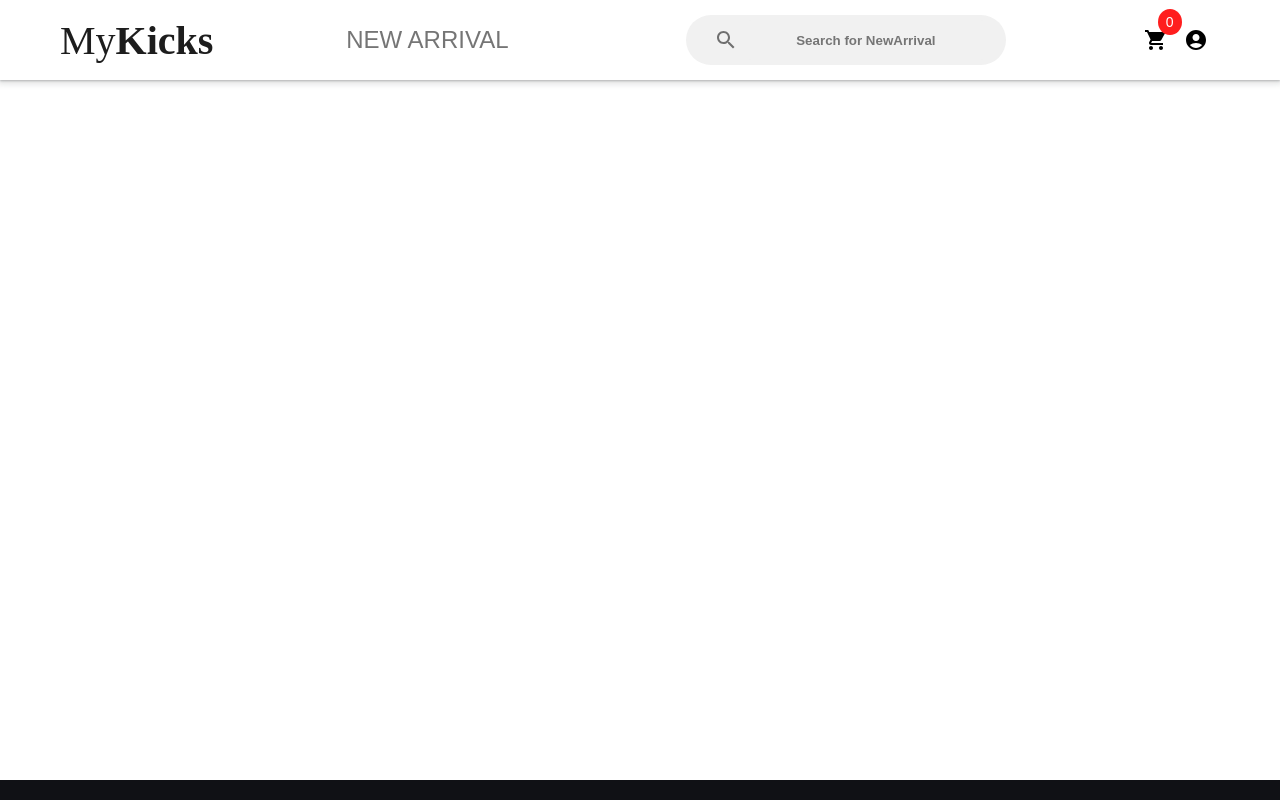
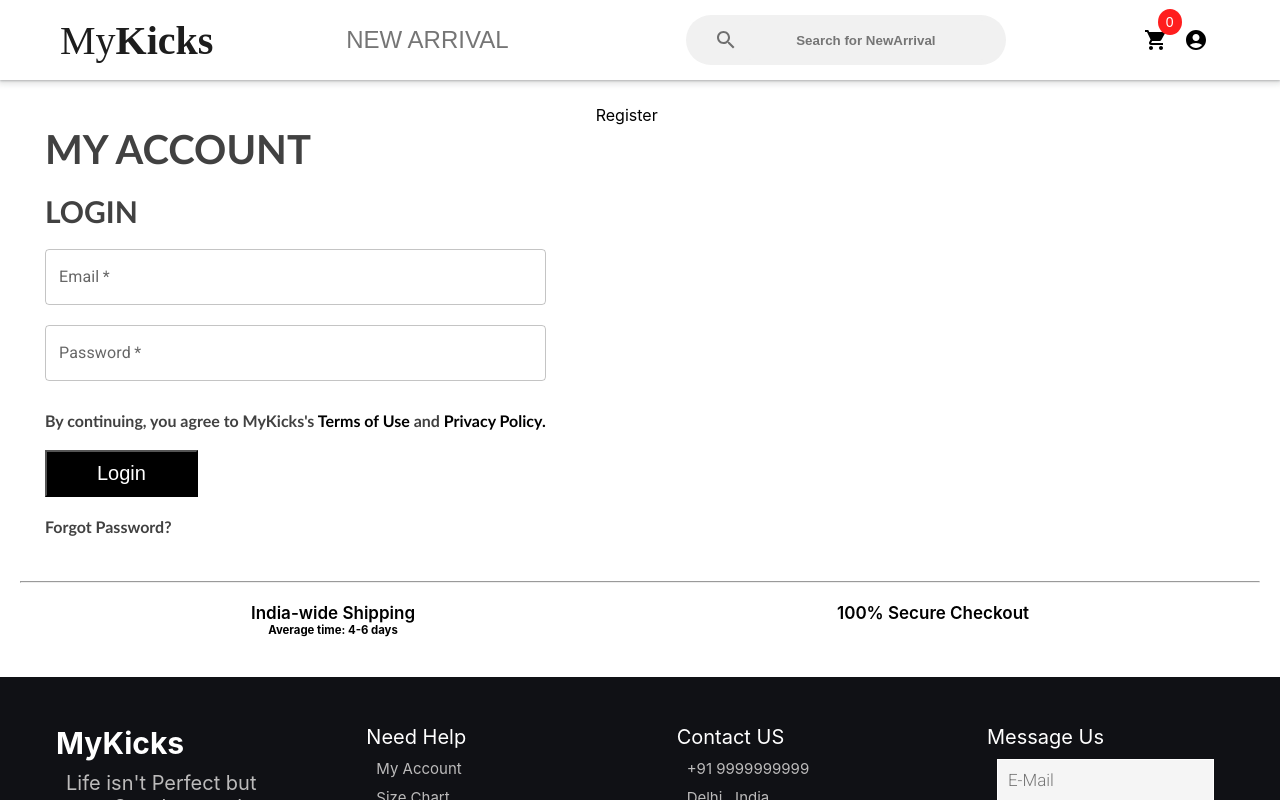
Before and after one commit to Balraj4347/MyKicks, a React (Create React App) app in the folder client/: page /login in a window 1280 px wide. Shown: the top 800 px of the page. Built offline with nearby package versions, Linux system fonts and the light colour scheme.

Commit message:
login page setup

```diff
--- a/client/src/App.css
+++ b/client/src/App.css
@@ -4,7 +4,7 @@
 .app_main_div {
   padding: 10px;
   margin: 10px;
-  min-height: 85vh;
+  min-height: 65vh;
 }
 
 .Slider-bar {
--- a/client/src/App.js
+++ b/client/src/App.js
@@ -7,6 +7,7 @@ import NewArrival from "./pages/NewArrival";
 import Cart from "./pages/Cart";
 import Checkout from "./pages/Checkout";
 import Product from "./pages/Product";
+import Login from "./pages/Login";
 function App() {
   return (
     <div className='App'>
@@ -20,6 +21,8 @@ function App() {
 
             <Route exact path='/cart' element={<Cart />} />
             <Route exact path='/checkout' element={<Checkout />} />
+
+            <Route exact path='/login' element={<Login />} />
           </Routes>
         </main>
       </Router>
--- a/client/src/Styles/Cart.css
+++ b/client/src/Styles/Cart.css
@@ -39,6 +39,7 @@
 /* cart-page-footer */
 .cart-page-footer {
   font-size: 17px;
+  margin: 20px;
   font-weight: 600;
   display: flex;
   justify-content: space-around;
--- a/client/src/Styles/Checkout.css
+++ b/client/src/Styles/Checkout.css
@@ -5,10 +5,10 @@
 
 .checkout-wrapper .billing-details {
   width: 66%;
-  height: 80vh;
+  min-height: 80vh;
 }
 .checkout-wrapper .billing-details .header {
-  font-size: 40px;
+  font-size: 35px;
   margin: 10px 5px;
   text-align: start;
   font-family: serif;
@@ -52,6 +52,7 @@
   height: 80vh;
   text-align: start;
   overflow-y: scroll;
+  padding: 20px;
 }
 .checkout-wrapper .order-table-checkout .yourOrder {
   font-size: 40px;
--- /dev/null
+++ b/client/src/Styles/Login.css
@@ -0,0 +1,45 @@
+.login-page-wrapper {
+  display: flex;
+  padding: 5px;
+  gap: 30px;
+  /* justify-content: space-around; */
+  margin-bottom: 20px;
+}
+/* login-section  */
+.login-page-wrapper .login-section {
+  text-align: left;
+  padding: 10px;
+  font-family: "Trebuchet MS", "Lucida Sans Unicode", "Lucida Grande",
+    "Lucida Sans", Arial, sans-serif;
+  color: rgb(65, 65, 65);
+  font-weight: bolder;
+}
+
+.login-page-wrapper .login-section > div {
+  padding: 10px;
+}
+.login-page-wrapper .login-section .my-account {
+  font-size: 40px;
+}
+.login-page-wrapper .login-section .login-title {
+  font-size: 30px;
+}
+
+.login-page-wrapper .login-section .form-wrapper {
+  display: flex;
+  flex-direction: column;
+  gap: 20px;
+  margin-bottom: 30px;
+}
+
+.login-page-wrapper .login-section .form-bottom-login button {
+  font-size: 20px;
+  color: white;
+  background-color: black;
+  margin: 20px 0px;
+  cursor: pointer;
+  padding: 10px 50px;
+}
+.login-page-wrapper .login-section .form-bottom-login button:hover {
+  background-color: rgba(0, 0, 0, 0.823);
+}
--- /dev/null
+++ b/client/src/components/LoginPage/Register.jsx
@@ -0,0 +1,7 @@
+import React from "react";
+
+const Register = () => {
+  return <div>Register</div>;
+};
+
+export default Register;
--- a/client/src/components/NavBar/NavBar.jsx
+++ b/client/src/components/NavBar/NavBar.jsx
@@ -78,7 +78,7 @@ const NavBar = () => {
                 <div id='badge'>{cartItems.length}</div>
               </IconButton>
             </NavLink>
-            <NavLink to='/'>
+            <NavLink to='/login'>
               <IconButton sx={{ color: "black" }}>
                 <AccountCircleIcon />
               </IconButton>
--- /dev/null
+++ b/client/src/pages/Login.jsx
@@ -0,0 +1,128 @@
+import React from "react";
+import TextField from "@mui/material/TextField";
+import { useEffect, useState } from "react";
+import { Link, useNavigate, useLocation } from "react-router-dom";
+import { useDispatch, useSelector } from "react-redux";
+import { clearErrors, loginUser } from "../redux-actions/userActions";
+import "../Styles/Login.css";
+import Register from "../components/LoginPage/Register";
+const Login = () => {
+  const dispatch = useDispatch();
+  const navigate = useNavigate();
+  const location = useLocation();
+
+  //  const location = useLocation();
+
+  const { loading, isAuthenticated, error } = useSelector(
+    (state) => state.user
+  );
+
+  const [email, setEmail] = useState("");
+  const [password, setPassword] = useState("");
+
+  const handleLogin = (e) => {
+    e.preventDefault();
+    dispatch(loginUser(email, password));
+  };
+
+  const redirect = location.search ? location.search.split("=")[1] : "account";
+
+  useEffect(() => {
+    if (error) {
+      dispatch(clearErrors());
+    }
+    if (isAuthenticated) {
+      navigate(`/${redirect}`);
+    }
+  }, [dispatch, error, isAuthenticated, redirect, navigate]);
+
+  return (
+    <>
+      <div className='login-page-wrapper'>
+        <LoginSection
+          handleLogin={handleLogin}
+          setEmail={setEmail}
+          setPassword={setPassword}
+          email={email}
+          password={password}
+        />
+        <div className='login-page-register'>
+          <Register />
+        </div>
+      </div>
+      <hr />
+      <InfoFooter />
+    </>
+  );
+};
+
+const LoginSection = ({
+  handleLogin,
+  setEmail,
+  setPassword,
+  email,
+  password,
+}) => {
+  return (
+    <div className='login-section'>
+      <div className='my-account'>MY ACCOUNT</div>
+      <div className='login-title'>LOGIN</div>
+      <div>
+        <form onSubmit={handleLogin}>
+          <div className='form-wrapper'>
+            <div className='text-field-login'>
+              <TextField
+                fullWidth
+                id='email'
+                label='Email'
+                type='email'
+                value={email}
+                onChange={(e) => setEmail(e.target.value)}
+                required
+              />
+            </div>
+            <div className='text-field-login'>
+              <TextField
+                fullWidth
+                id='password'
+                label='Password'
+                type='password'
+                value={password}
+                onChange={(e) => setPassword(e.target.value)}
+                required
+              />
+            </div>
+          </div>
+          <div className='form-bottom-login'>
+            <p>
+              By continuing, you agree to MyKicks's{" "}
+              <b style={{ color: "black" }}> Terms of Use</b> and{" "}
+              <b style={{ color: "black" }}> Privacy Policy.</b>
+            </p>
+
+            <button type='submit'>Login</button>
+            <div>
+              <Link to='/password/forgot'>Forgot Password?</Link>
+            </div>
+          </div>
+        </form>
+      </div>
+    </div>
+  );
+};
+
+const InfoFooter = () => {
+  return (
+    <div className='cart-page-footer'>
+      <div className='shipping'>
+        <p>India-wide Shipping</p>
+        <h6>Average time: 4-6 days</h6>
+      </div>
+      <div className='secure'>
+        <p>100% Secure Checkout</p>
+      </div>
+    </div>
+  );
+};
+
+export default Login;
--- /dev/null
+++ b/client/src/redux-actions/userActions.js
@@ -0,0 +1,41 @@
+import {
+  LOGIN_USER_REQUEST,
+  LOGIN_USER_FAIL,
+  LOGIN_USER_SUCCESS,
+  CLEAR_ERRORS,
+} from "../redux-constants/userConstants";
+import axios from "axios";
+
+// Login User
+export const loginUser = (email, password) => async (dispatch) => {
+  try {
+    dispatch({ type: LOGIN_USER_REQUEST });
+
+    const config = {
+      headers: {
+        "Content-Type": "application/json",
+      },
+    };
+
+    const { data } = await axios.post(
+      "/api/login",
+      { email, password },
+      config
+    );
+
+    dispatch({
+      type: LOGIN_USER_SUCCESS,
+      payload: data.user,
+    });
+  } catch (error) {
+    dispatch({
+      type: LOGIN_USER_FAIL,
+      payload: error.response.data.message,
+    });
+  }
+};
+
+// Clear All Errors
+export const clearErrors = () => async (dispatch) => {
+  dispatch({ type: CLEAR_ERRORS });
+};
--- /dev/null
+++ b/client/src/redux-constants/userConstants.js
@@ -0,0 +1,4 @@
+export const LOGIN_USER_REQUEST = "LOGIN_USER_REQUEST";
+export const LOGIN_USER_SUCCESS = "LOGIN_USER_SUCCESS";
+export const LOGIN_USER_FAIL = "LOGIN_USER_FAIL";
+export const CLEAR_ERRORS = "CLEAR_ERRORS";
--- /dev/null
+++ b/client/src/redux-reducers/userReducer.js
@@ -0,0 +1,39 @@
+import {
+  LOGIN_USER_REQUEST,
+  LOGIN_USER_FAIL,
+  LOGIN_USER_SUCCESS,
+  CLEAR_ERRORS,
+} from "../redux-constants/userConstants";
+
+export const userReducer = (state = { user: {} }, { type, payload }) => {
+  switch (type) {
+    case LOGIN_USER_REQUEST:
+      return {
+        loading: true,
+        isAuthenticated: false,
+      };
+    case LOGIN_USER_SUCCESS:
+      return {
+        ...state,
+        loading: false,
+        isAuthenticated: true,
+        user: payload,
+      };
+    case LOGIN_USER_FAIL:
+      return {
+        ...state,
+        loading: false,
+        isAuthenticated: false,
+        user: null,
+        error: payload,
+      };
+
+    case CLEAR_ERRORS:
+      return {
+        ...state,
+        error: null,
+      };
+    default:
+      return state;
+  }
+};
--- a/client/src/store.js
+++ b/client/src/store.js
@@ -5,12 +5,14 @@ import {
   productsReducer,
   productDetailsReducer,
 } from "./redux-reducers/productReducer";
+import { userReducer } from "./redux-reducers/userReducer";
 import { cartReducer } from "./redux-reducers/cartReducer";
 
 const reducer = combineReducers({
   products: productsReducer,
   cart: cartReducer,
   productDetails: productDetailsReducer,
+  user: userReducer,
 });
 
 let initialState = {
```
